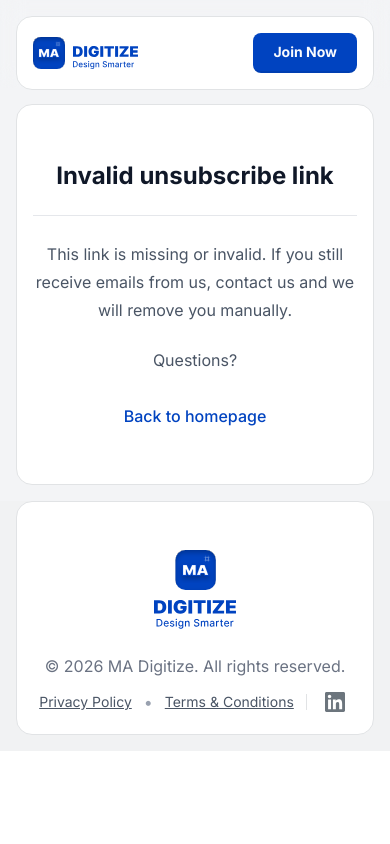
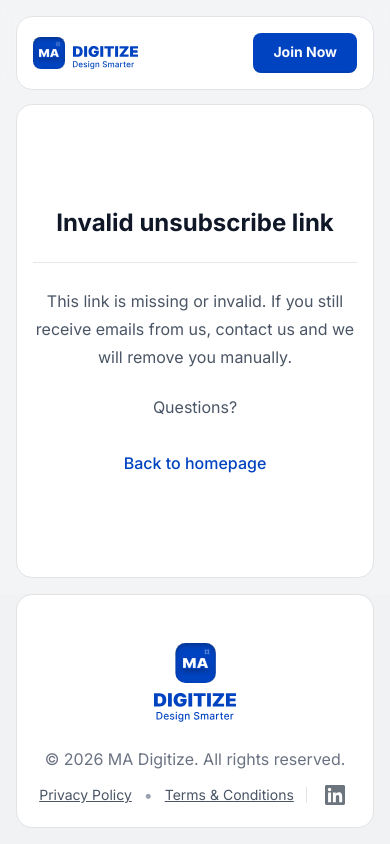
Before and after one commit to Movses5555/ma-digitize-landing, a Next.js app: page /unsubscribe in a window 390 px wide. Built offline with nearby package versions, Linux system fonts and the light colour scheme.

Commit message:
changed some styles

```diff
--- a/src/app/layout.tsx
+++ b/src/app/layout.tsx
@@ -21,10 +21,10 @@ export default function RootLayout({
   children: React.ReactNode;
 }>) {
   return (
-    <html lang="en" className={`scroll-smooth ${inter.variable}`}>
-      <body className="antialiased bg-[#F3F4F6] font-inter">
+    <html lang="en" className={`scroll-smooth min-h-full ${inter.variable}`}>
+      <body className="antialiased bg-[#F3F4F6] font-inter min-h-screen flex flex-col">
         <Header />
-        <main className="w-full pt-26 pb-4 bg-[#F3F4F6]">
+        <main className="flex flex-1 flex-col w-full pt-26 pb-4 bg-[#F3F4F6]">
           {children}
         </main>
         <Footer />
--- a/src/app/unsubscribe/page.tsx
+++ b/src/app/unsubscribe/page.tsx
@@ -61,8 +61,8 @@ function UnsubscribeCard({
   const supportEmail = getSupportEmail();
 
   return (
-    <div className="flex flex-col font-inter px-4 md:px-6">
-      <div className="w-full bg-white rounded-2xl border-[1.5px] border-[#E1E3E5] px-4 md:px-6 py-14 lg:py-20">
+    <div className="flex flex-1 flex-col px-4 md:px-6">
+      <div className="flex flex-1 w-full items-center justify-center bg-white rounded-2xl border-[1.5px] border-[#E1E3E5] px-4 md:px-6 py-14 lg:py-20">
         <div className="w-full max-w-[560px] mx-auto text-center">
           <h1 className="font-heading text-[24px] md:text-[32px] font-bold text-[#101828] leading-tight tracking-[0px]">
             {title}
```
